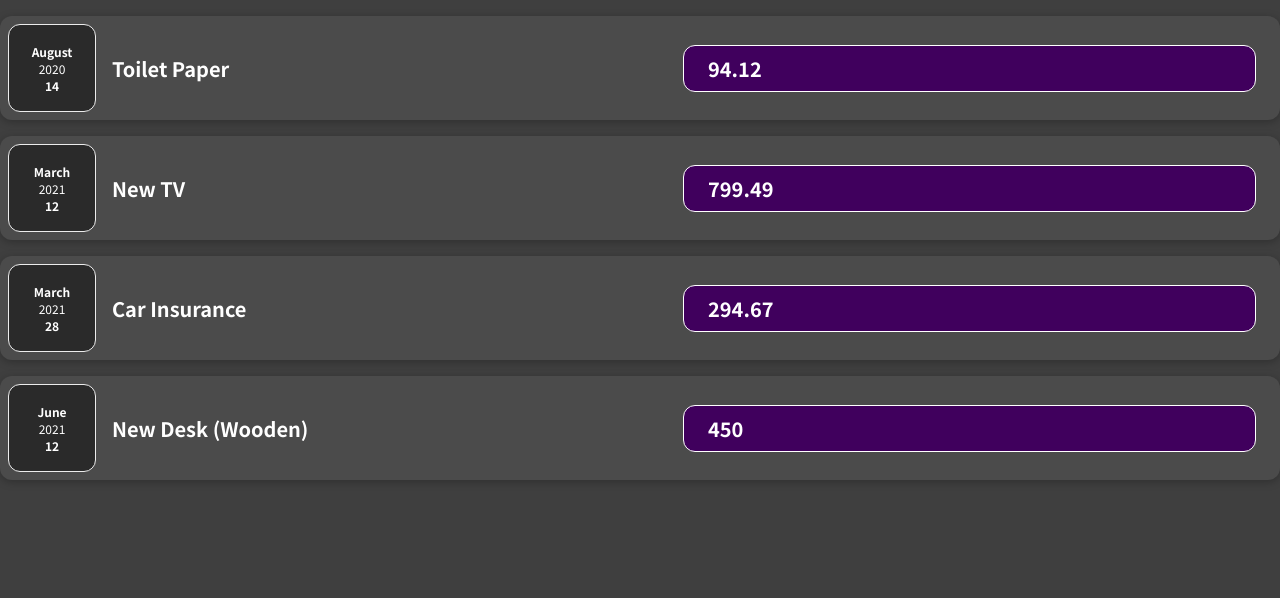
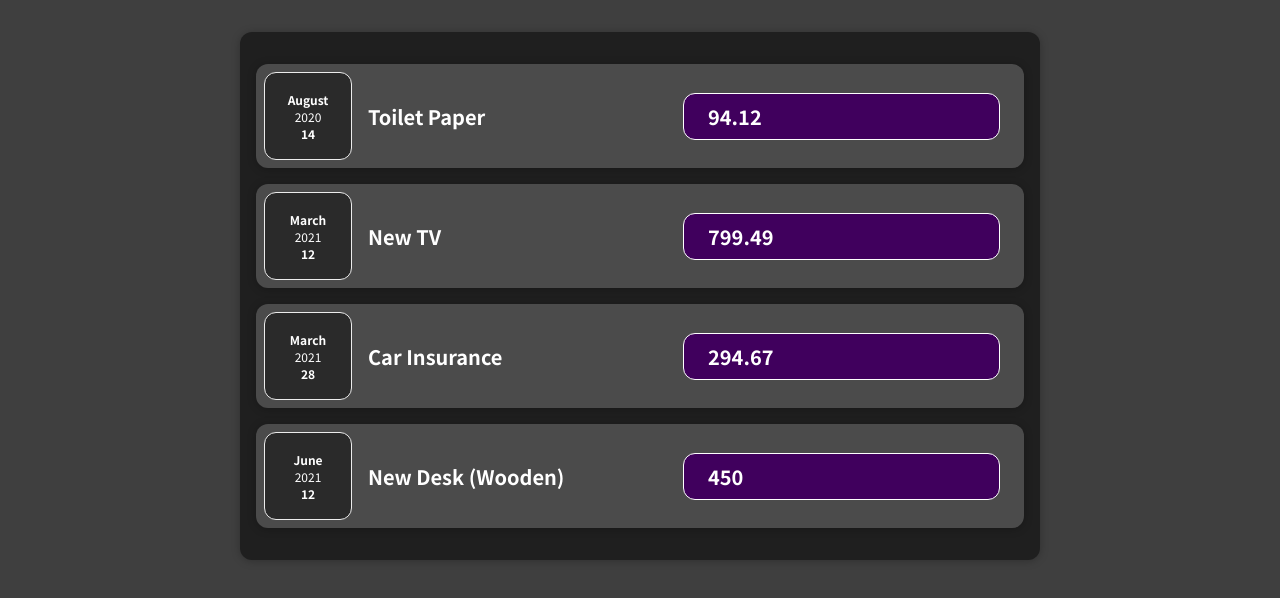
Before and after one commit to GabrielNunes12/testing-react, a JavaScript app: page / in a window 1280 px wide. Shown: the top 598 px of the page. Built offline with nearby package versions, Linux system fonts and the light colour scheme.

Commit message:
feat(Card.js):adding a container file to composition components

```diff
--- a/src/App.js
+++ b/src/App.js
@@ -1,4 +1,6 @@
+import Card from './components/Card/Card';
 import ExpenseItem from './components/ExpenseItem/ExpenseItem';
+import './Expenses.css';
 
 function App() {
   const expenses = [
@@ -23,9 +25,9 @@
     },
   ];
   return (
-    <div>
-      <ExpenseItem expanse={expenses}/>
-    </div>
+    <Card className="expenses">
+      <ExpenseItem expense={expenses}/>
+    </Card>
   );
 }
 
--- /dev/null
+++ b/src/Expenses.css
@@ -0,0 +1,7 @@
+.expenses {
+  padding: 1rem;
+  background-color: rgb(31, 31, 31);
+  margin: 2rem auto;
+  width: 50rem;
+  max-width: 95%;
+}
--- /dev/null
+++ b/src/components/Card/Card.css
@@ -0,0 +1,4 @@
+.card {
+  border-radius: 12px;
+  box-shadow: 0 1px 8px rgba(0, 0, 0, 0.25);
+}
--- /dev/null
+++ b/src/components/Card/Card.js
@@ -0,0 +1,6 @@
+import "./Card.css";
+
+export default function Card(props) {
+  const classes = 'card ' + props.className;
+  return <div className={classes}>{props.children}</div>;
+}
--- a/src/components/ExpenseItem/ExpenseItem.css
+++ b/src/components/ExpenseItem/ExpenseItem.css
@@ -2,10 +2,8 @@
 	display: flex;
 	justify-content: space-between;
 	align-items: center;
-	box-shadow: 0 2px 8px rgba(0, 0, 0, 0.25);
 	padding: 0.5rem;
 	margin: 1rem 0;
-	border-radius: 12px;
 	background-color: #4b4b4b;
 }
 
--- a/src/components/ExpenseItem/ExpenseItem.js
+++ b/src/components/ExpenseItem/ExpenseItem.js
@@ -1,18 +1,17 @@
 import './ExpenseItem.css';
 import ExpenseDate from '../ExpenseDate/ExpenseDate';
-export default function ExpenseItem({expanse}) {
+import Card from '../Card/Card';
+export default function ExpenseItem({expense}) {
   return (
     <>
-      {expanse.map(value => (
-        <div className="expense-item" key={value.id}>
-          <div>
-						<div><ExpenseDate date={value.date}/></div>
-          </div>
+      {expense.map(value => (
+        <Card className="expense-item" key={value.id}>
+          <ExpenseDate date={value.date}/>
           <div className="expense-item__description">
             <h2>{value.title}</h2>
             <h2 className="expense-item__price">{value.amount}</h2>
           </div>
-        </div>
+        </Card>
       ))}
     </>
   );
```
Also changed, not shown: 1 other file (tests, documents, lock files or other folders).
